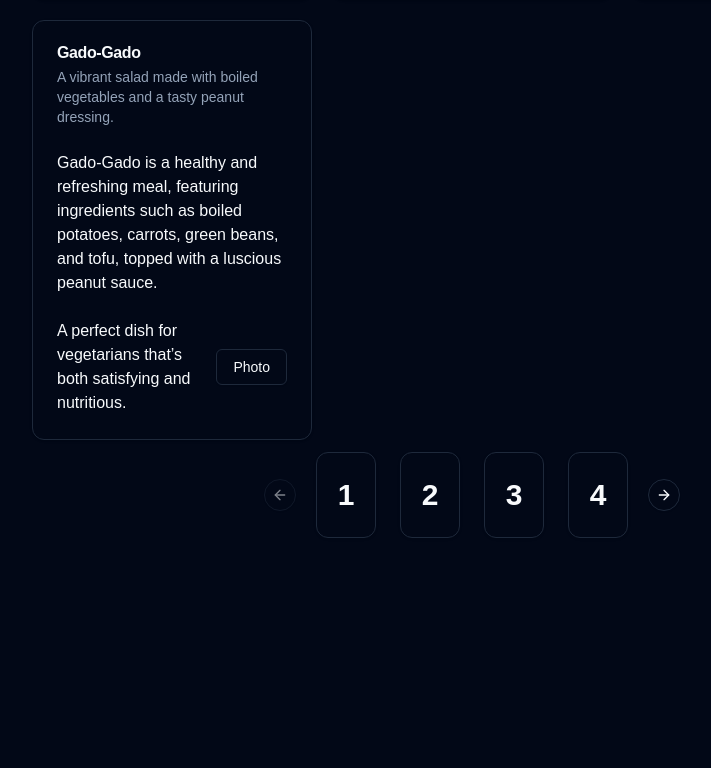
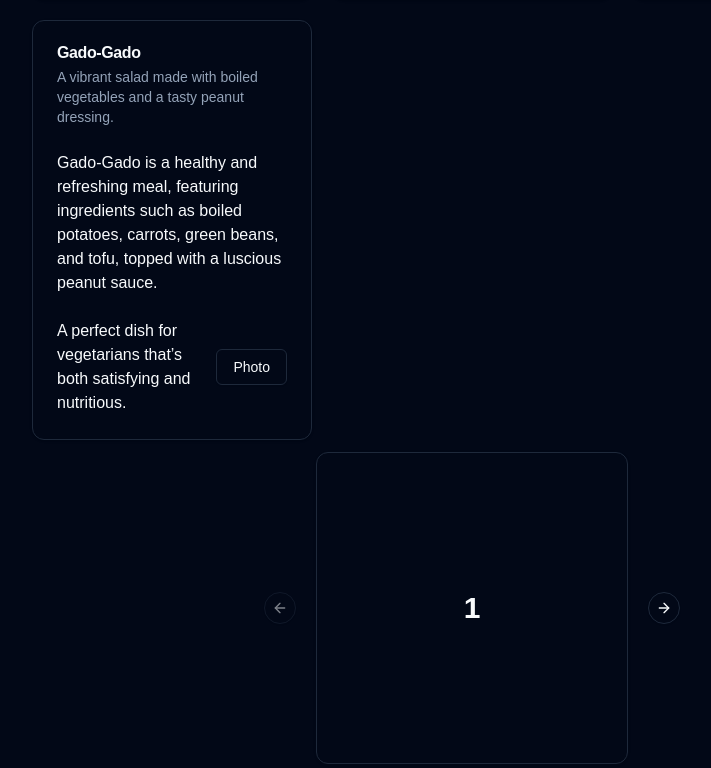
Before and after one commit to calvinrahmat/belajar-leonard, a Next.js app: page / in a window 1280 px wide. Shown: the part 857-1625 px from the top of the page, without its empty margins (168-879 px from the left). Before the commit the page ends 1399 px from the top, so only its background shows below. Built offline with nearby package versions, Linux system fonts and the light colour scheme.

Commit message:
updated by Leon

```diff
--- a/app/page.tsx
+++ b/app/page.tsx
@@ -70,7 +70,7 @@ export default function Home() {
         <Carousel className="w-full max-w-xs">
       <CarouselContent>
         {Array.from({ length: 10 }).map((_, index) => (
-          <CarouselItem key={index} className="md:basis-1/2 lg:basis-1/4">
+          <CarouselItem key={index}>
             <div className="p-1">
               <Card>
               <CardContent className="flex aspect-square items-center justify-center p-6">
```
